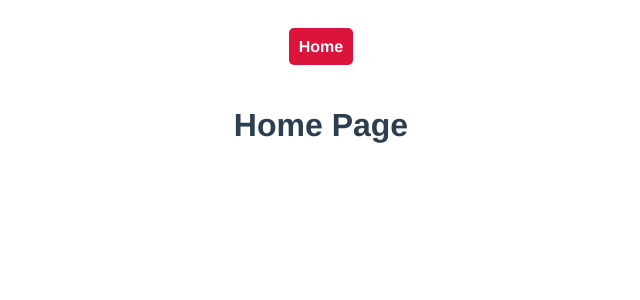
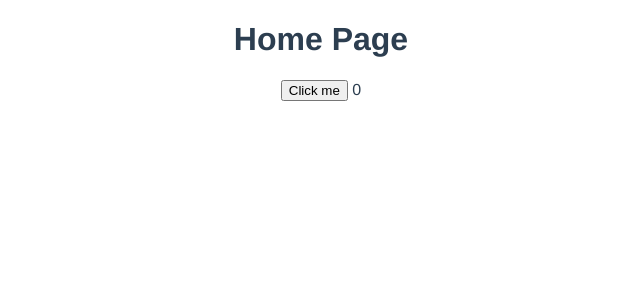
Before and after one commit to obnux/vue, a Vue app: page / in a window 1280 px wide. Shown: the top 300 px of the page, without its empty margins (319-959 px from the left). Built offline with nearby package versions, Linux system fonts and the light colour scheme.

Commit message:
First composit API

```diff
--- a/src/App.vue
+++ b/src/App.vue
@@ -1,9 +1,4 @@
 <template>
-  <nav>
-    <router-link to="/">Home</router-link>
-
-  </nav>
-
   <router-view />
 </template>
 
@@ -35,28 +30,4 @@ export default {
   text-align: center;
   color: #2c3e50;
 }
-
-nav {
-  padding: 30px;
-}
-
-nav a {
-  font-weight: bold;
-  color: #2c3e50;
-  text-decoration: none;
-  padding: 10px;
-  border-radius: 5px;
-}
-
-nav a.router-link-exact-active {
-  color: #fff;
-  background-color: crimson;
-}
-
-button {
-  margin: 0 10px;
-  padding: 10px;
-  border: none;
-  border-radius: 4px;
-}
 </style>
--- a/src/views/HomeView.vue
+++ b/src/views/HomeView.vue
@@ -1,14 +1,36 @@
 <template>
   <div class="home">
     <h1>Home Page</h1>
-
+    <button @click="handelClick">Click me</button>
+    {{count}}
   </div>
 </template>
 
 <script>
 // @ is an alias to /src
+import { reactive, toRefs } from 'vue';
 
 export default {
-  name: 'HomeView'
-};
+  setup ()
+  {
+    // Drowback
+    const state = reactive( {
+      count: 0,
+      array: Array( 10 ).fill( {} )
+    } );
+
+    const handelClick = () =>
+    {
+      state.count++;
+
+      console.log( 'clicked', state.array.toString() );
+    };
+
+    return {
+      handelClick,
+      ...toRefs( state ),
+    };
+  }
+}
+
 </script>
```
